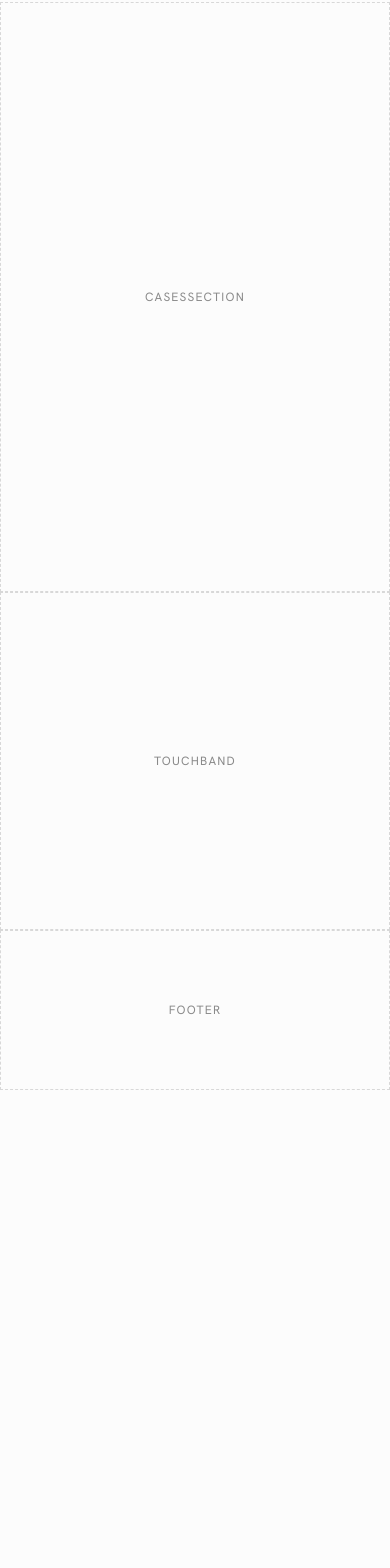
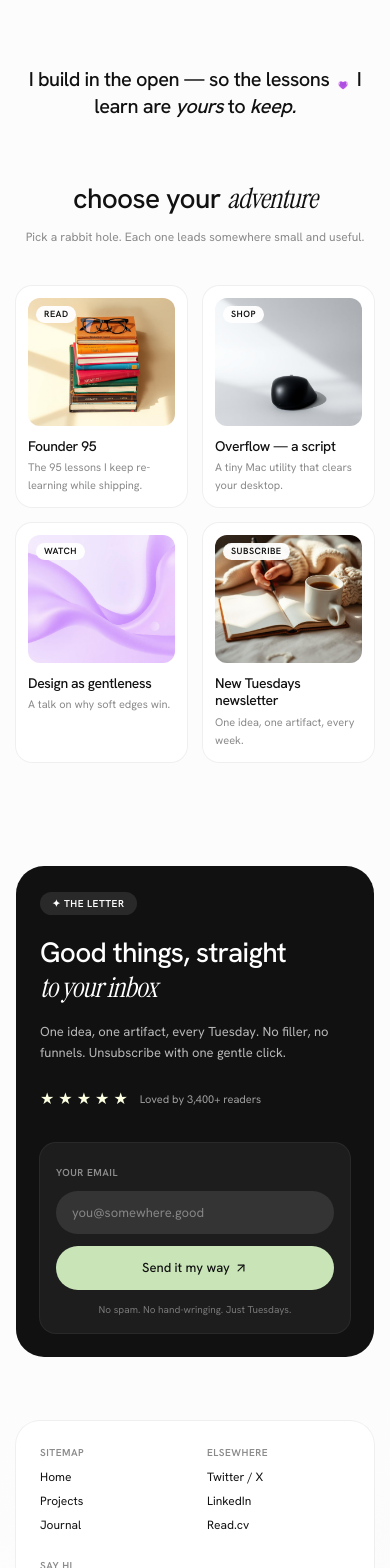
Before and after one commit to onceuponatechie/hello-my-world, a Next.js app: page / in a window 390 px wide. Shown: the part 6032-7600 px from the top of the page. Before the commit the page ends 7122 px from the top, so only its background shows below. Built offline with nearby package versions, Linux system fonts and the light colour scheme.

Commit message:
feat: port CasesSection, TouchBand and Footer

```diff
--- a/src/app/page.tsx
+++ b/src/app/page.tsx
@@ -2,6 +2,8 @@ import { Nav } from "@/components/enigma/Nav";
 import { Hero } from "@/components/enigma/Hero";
 import { BentoGrid } from "@/components/enigma/BentoGrid";
 import { PromiseSection } from "@/components/enigma/PromiseSection";
+import { CasesSection } from "@/components/enigma/CasesSection";
+import { TouchBand, Footer } from "@/components/enigma/TouchBand";
 import Image from "next/image";
 import heroCover from "@/assets/hero-cover.png";
 
@@ -32,9 +34,9 @@ export default function Home() {
 
         <BentoGrid />
         <PromiseSection />
-        <Slot name="CasesSection" height="h-[70vh]" />
-        <Slot name="TouchBand" height="h-[40vh]" />
-        <Slot name="Footer" height="h-40" />
+        <CasesSection />
+        <TouchBand />
+        <Footer />
       </main>
     </div>
   );
--- /dev/null
+++ b/src/components/enigma/CasesSection.tsx
@@ -0,0 +1,58 @@
+import Image from "next/image";
+import books from "@/assets/essy-books.jpg";
+import mouse from "@/assets/essy-mouse.jpg";
+import waves from "@/assets/essy-waves.jpg";
+import notes from "@/assets/essy-notes.jpg";
+import heart from "@/assets/emoji-heart.png";
+
+const adventures = [
+  { tag: "READ", title: "Founder 95", body: "The 95 lessons I keep re-learning while shipping.", img: books },
+  { tag: "SHOP", title: "Overflow — a script", body: "A tiny Mac utility that clears your desktop.", img: mouse },
+  { tag: "WATCH", title: "Design as gentleness", body: "A talk on why soft edges win.", img: waves },
+  { tag: "SUBSCRIBE", title: "New Tuesdays newsletter", body: "One idea, one artifact, every week.", img: notes },
+];
+
+export function CasesSection() {
+  return (
+    <section className="relative overflow-hidden px-4 py-16 sm:px-8 sm:py-24">
+      <div className="mx-auto max-w-3xl text-center">
+        <p className="mx-auto max-w-xl text-[clamp(20px,2.6vw,32px)] font-medium leading-snug tracking-tight text-ink">
+          I build in the open — so the lessons{" "}
+          <span className="inline-flex h-[0.9em] w-[0.9em] translate-y-1 items-center justify-center align-middle">
+            <Image src={heart} alt="" sizes="32px" className="h-full w-full object-contain" />
+          </span>{" "}
+          I learn are <span className="italic">yours</span> to <span className="italic">keep.</span>
+        </p>
+      </div>
+
+      <div className="mx-auto mt-14 max-w-5xl text-center">
+        <h2 className="text-[clamp(28px,3.6vw,44px)] font-medium tracking-tight">
+          choose your <span className="font-serif italic">adventure</span>
+        </h2>
+        <p className="mx-auto mt-2 max-w-md text-[12px] text-muted-ink">
+          Pick a rabbit hole. Each one leads somewhere small and useful.
+        </p>
+      </div>
+
+      <div className="mx-auto mt-10 grid max-w-6xl grid-cols-2 gap-4 sm:gap-5 md:grid-cols-4">
+        {adventures.map((a) => (
+          <article key={a.title} className="rounded-2xl bg-white p-3 ring-1 ring-black/5">
+            <div className="relative overflow-hidden rounded-xl">
+              <Image
+                src={a.img}
+                alt={a.title}
+                sizes="(max-width: 768px) 50vw, 280px"
+                className="h-32 w-full object-cover transition-transform duration-500 hover:scale-105 sm:h-40"
+              />
+              <span className="absolute left-2 top-2 rounded-full bg-white/95 px-2 py-0.5 text-[9px] font-semibold tracking-wider text-ink">
+                {a.tag}
+              </span>
+            </div>
+            <h3 className="mt-3 text-[14px] font-medium leading-tight tracking-tight">{a.title}</h3>
+            <p className="mt-1 text-[11px] leading-relaxed text-muted-ink">{a.body}</p>
+          </article>
+        ))}
+      </div>
+    </section>
+  );
+}
--- /dev/null
+++ b/src/components/enigma/NewsletterForm.tsx
@@ -0,0 +1,31 @@
+"use client";
+
+import { ArrowUpRight } from "lucide-react";
+
+export function NewsletterForm() {
+  return (
+    <form
+      onSubmit={(e) => e.preventDefault()}
+      className="rounded-2xl bg-white/5 p-4 ring-1 ring-white/10"
+    >
+      <label
+        htmlFor="newsletter-email"
+        className="text-[10px] font-semibold uppercase tracking-wider text-white/50"
+      >
+        Your email
+      </label>
+      <input
+        id="newsletter-email"
+        type="email"
+        placeholder="you@somewhere.good"
+        className="mt-2 w-full rounded-full bg-white/10 px-4 py-3 text-[13px] text-white placeholder:text-white/40 focus:outline-none focus:ring-2 focus:ring-butter"
+      />
+      <button className="mt-3 inline-flex w-full items-center justify-center gap-1 rounded-full bg-[#c9e5b8] px-4 py-3 text-[13px] font-medium text-ink transition hover:opacity-90">
+        Send it my way <ArrowUpRight size={14} />
+      </button>
+      <p className="mt-3 text-center text-[10px] text-white/40">
+        No spam. No hand-wringing. Just Tuesdays.
+      </p>
+    </form>
+  );
+}
--- /dev/null
+++ b/src/components/enigma/TouchBand.tsx
@@ -0,0 +1,124 @@
+import Image from "next/image";
+import { NewsletterForm } from "@/components/enigma/NewsletterForm";
+import heroCover from "@/assets/hero-cover.png";
+
+export function TouchBand() {
+  return (
+    <section className="px-4 py-10 sm:px-8 sm:py-16">
+      <div className="mx-auto max-w-5xl overflow-hidden rounded-[28px] bg-ink p-6 text-white sm:p-10">
+        <div className="grid grid-cols-1 gap-8 md:grid-cols-2 md:items-center">
+          <div className="min-w-0">
+            <span className="inline-flex items-center gap-1 rounded-full bg-white/10 px-3 py-1 text-[10px] font-semibold tracking-wider">
+              ✦ THE LETTER
+            </span>
+            <h2 className="mt-5 text-[clamp(28px,3.4vw,44px)] font-medium leading-tight tracking-tight">
+              Good things, straight
+              <br />
+              <span className="font-serif italic">to your inbox</span>
+            </h2>
+            <p className="mt-4 max-w-md text-[13px] leading-relaxed text-white/70">
+              One idea, one artifact, every Tuesday. No filler, no funnels. Unsubscribe with one
+              gentle click.
+            </p>
+            <div className="mt-6 flex items-center gap-1">
+              {"★★★★★".split("").map((s, i) => (
+                <span key={i} className="text-butter">
+                  {s}
+                </span>
+              ))}
+              <span className="ml-2 text-[11px] text-white/60">Loved by 3,400+ readers</span>
+            </div>
+          </div>
+
+          <NewsletterForm />
+        </div>
+      </div>
+    </section>
+  );
+}
+
+export function Footer() {
+  return (
+    <footer className="relative overflow-hidden px-4 pb-10 pt-6 sm:px-8">
+      <Image
+        src={heroCover}
+        alt=""
+        aria-hidden
+        fill
+        sizes="(max-width: 1440px) 100vw, 1440px"
+        className="pointer-events-none scale-y-[-1] object-cover"
+      />
+      <div className="pointer-events-none absolute inset-0 bg-linear-to-b from-backdrop via-transparent to-transparent" />
+      <div className="relative mx-auto max-w-5xl">
+        <div className="rounded-[24px] bg-white p-6 ring-1 ring-black/5 sm:p-8">
+          <div className="grid grid-cols-1 gap-8 md:grid-cols-[1fr_auto] md:items-end">
+            <div className="grid min-w-0 grid-cols-2 gap-6 text-[12px] sm:grid-cols-3">
+              <div>
+                <div className="mb-2 text-[10px] font-semibold uppercase tracking-wider text-muted-ink">
+                  Sitemap
+                </div>
+                <ul className="space-y-1.5">
+                  <li><a href="#top">Home</a></li>
+                  <li><a href="#projects">Projects</a></li>
+                  <li><a href="#resources">Journal</a></li>
+                </ul>
+              </div>
+              <div>
+                <div className="mb-2 text-[10px] font-semibold uppercase tracking-wider text-muted-ink">
+                  Elsewhere
+                </div>
+                <ul className="space-y-1.5">
+                  <li><a href="#">Twitter / X</a></li>
+                  <li><a href="#">LinkedIn</a></li>
+                  <li><a href="#">Read.cv</a></li>
+                </ul>
+              </div>
+              <div>
+                <div className="mb-2 text-[10px] font-semibold uppercase tracking-wider text-muted-ink">
+                  Say hi
+                </div>
+                <ul className="space-y-1.5">
+                  <li><a href="mailto:hi@essyudeme.com">hi@essyudeme.com</a></li>
+                  <li className="text-muted-ink">Lagos → Everywhere</li>
+                </ul>
+              </div>
+            </div>
+            <div className="text-right md:min-w-[260px]">
+              <h3 className="text-[clamp(22px,2.4vw,30px)] font-medium leading-tight tracking-tight">
+                Let&apos;s build something
+                <br />
+                people <span className="font-serif italic">remember</span>.
+              </h3>
+              <button className="mt-4 inline-flex items-center gap-1 rounded-full bg-ink px-4 py-2 text-[12px] font-medium text-white">
+                Book a coffee ↗
+              </button>
+            </div>
+          </div>
+          <div className="mt-8 flex flex-wrap items-center justify-between gap-2 border-t border-black/5 pt-4 text-[11px] text-muted-ink">
+            <span>© 2026 Essy Udeme — made with care.</span>
+            <div className="flex gap-4">
+              <a href="#">Privacy</a>
+              <a href="#">Colophon</a>
+            </div>
+          </div>
+        </div>
+
+        {/* watermark */}
+        <div
+          className="pointer-events-none mt-6 select-none whitespace-nowrap text-center font-serif italic leading-none tracking-tight"
+          style={{
+            fontSize: "clamp(64px, 18vw, 220px)",
+            background:
+              "linear-gradient(180deg, rgba(17,17,17,0.10) 0%, rgba(17,17,17,0.02) 100%)",
+            WebkitBackgroundClip: "text",
+            WebkitTextFillColor: "transparent",
+            backgroundClip: "text",
+            color: "transparent",
+          }}
+        >
+          Essy Udeme
+        </div>
+      </div>
+    </footer>
+  );
+}
```
